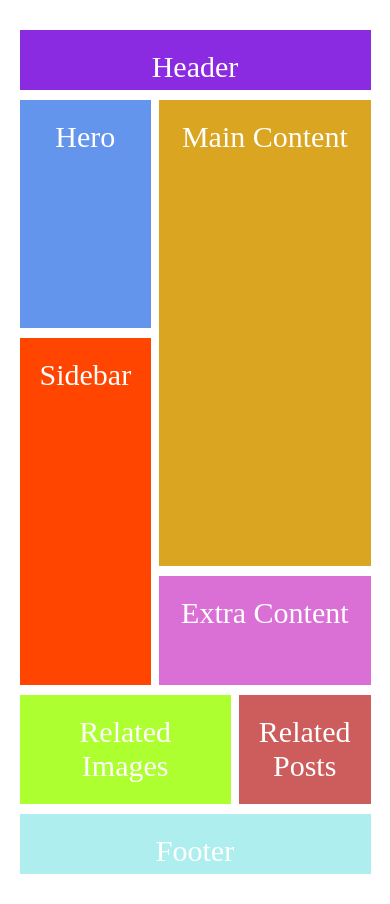
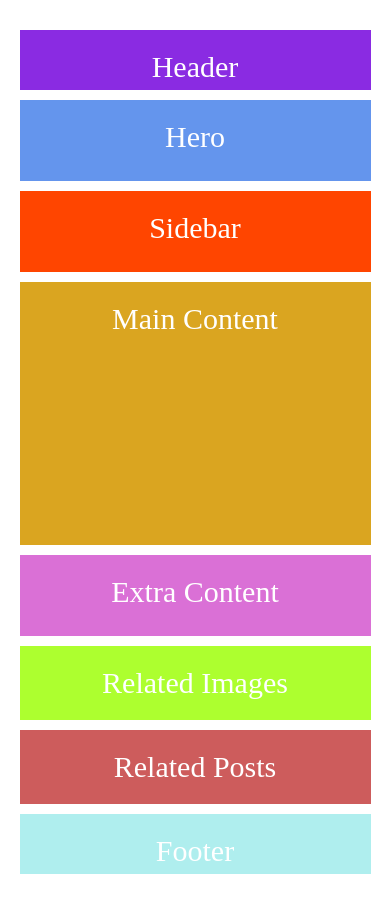
Before and after one commit to yduke926/layout-2, a plain HTML site: page index.html in a window 390 px wide. Drawn offline with Linux system fonts and the light colour scheme.

Commit message:
added media queries for mobile

```diff
--- a/styles.css
+++ b/styles.css
@@ -77,3 +77,52 @@
     padding: 2rem;
 
 }
+
+@media only screen and (max-width: 768px) {
+
+    .hero,
+    .sidebar,
+    .main-content,
+    .extra-content,
+    .images,
+    .posts {
+        grid-column: col-start 1 / -1;
+    }
+
+    .nav {
+        grid-row: 1;
+    }
+
+    .hero {
+        grid-row: 2 / 3;
+
+    }
+
+    .sidebar {
+        grid-row: 3 / 4;
+    }
+
+    .main-content {
+        grid-row: 4 / 7;
+    }
+
+
+
+    .extra-content {
+        grid-row: 7 / 8;
+    }
+
+    .images {
+        grid-row: 8 / 10;
+    }
+
+    .posts {
+        grid-row: 10 / 12;
+    }
+
+    .footer {
+        grid-row: 12 / 13;
+        height: 6rem;
+
+    }
+}
```
